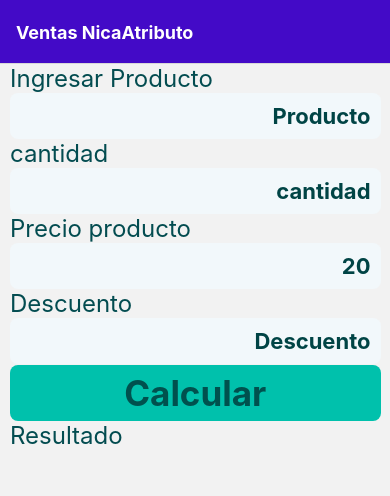
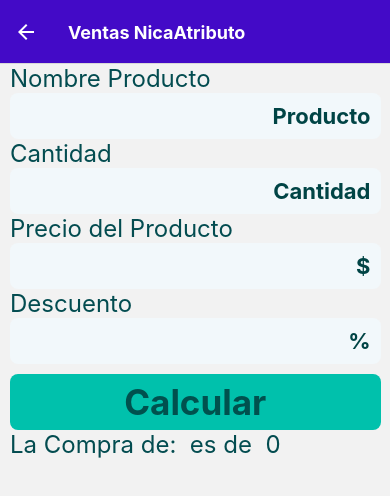
Before and after one commit to Davila99/AppNicaPractica, a React Native app: screen /NicaAtributo in a window 390 px wide. Shown: the top 496 px of the page. Built offline with nearby package versions, Linux system fonts and the light colour scheme.

Commit message:
actualizaciones

```diff
--- /dev/null
+++ b/src/components/FormInputs.tsx
@@ -0,0 +1,43 @@
+import React from 'react'
+import { StyleSheet, Text, View,TextInput } from 'react-native'
+
+interface Props{
+    title: string;
+    placeholder:string;
+    onChangeText:(text:string) => void;
+}
+
+const FormInputs = ({title,placeholder,onChangeText}:Props) => {
+
+    return (
+        <View>
+          <Text style={styles.text}>{title}</Text>
+            <TextInput
+                style={styles.inputs}
+                placeholder={placeholder}
+                onChangeText={text =>onChangeText(text)}
+            />
+        </View>
+    )
+}
+
+export default FormInputs
+
+const styles = StyleSheet.create({
+    inputs: {
+        backgroundColor: '#F2F8FB',
+        borderRadius: 8,
+        padding: 10,
+        textAlign: 'right',
+        fontSize: 22,
+        fontWeight: 'bold',
+        color: '#004445'
+
+    },
+    text: {
+
+        fontSize: 24,
+        color: '#034C50',
+
+    }
+})
--- a/src/navigators/MainStackNavigator.tsx
+++ b/src/navigators/MainStackNavigator.tsx
@@ -11,7 +11,7 @@
 const MainStackNavigator = () => {
     return (
         <NavigationContainer>
-            <Stack.Navigator initialRouteName="NicaAtributo">
+            <Stack.Navigator initialRouteName="Tareas">
                 <Stack.Screen name="Login" component={HomeNica} />
                 <Stack.Screen name="Tareas"component={ListShores}
                  options={{
--- a/src/screens/ListShores.tsx
+++ b/src/screens/ListShores.tsx
@@ -1,57 +1,43 @@
-import React, { useState } from 'react'
-import { StyleSheet, Text, View, Button } from 'react-native'
+import React, { useState,useEffect } from 'react'
+import { StyleSheet, Text, View, Button,TextInput } from 'react-native'
+
+
 
 const ListShores = ({ navigation }) => {
 
+    const [tarea, setTarea] = useState<string>('')
+    const [listTareas, setListTareas] = useState([])
 
-    const [usuarios, setUsuarios] = useState([
-        {
-            "id": 1,
-            "name": "Leanne Graham"
-        },
-        {
-            "id": 2,
-            "name": "Ervin Howell",
-        },
-        {
-            "id": 2,
-            "name": "Ervin Howell",
-        },
-        {
-            "id": 2,
-            "name": "Ervin Howell",
-        },
-        {
-            "id": 2,
-            "name": "Ervin Howell",
-        },
-        {
-            "id": 2,
-            "name": "Ervin Howell",
-        },
-        {
-            "id": 2,
-            "name": "Ervin Howell",
-        },
-        {
-            "id": 2,
-            "name": "Ervin Howell",
-        },
-    ])
+    let	tareas:	string[]=[];
 
-    const eliminarTarea = () => {
-        alert("Eliminar")
-    }
-    const editarTarea = () => {
-        alert("Editar")
+    const crearTarea = () => {
+        listTareas.push(tarea)
     }
 
+    const getUser =() => {
+        alert(listTareas)
+    }
+
+    const eliminarTarea = (id:number) => {
+        listTareas.splice(id,1)
+    }
     return (
         <View style={styles.containerBase}>
+
+      <View style={styles.container}>
+          <TextInput
+          style={styles.inputs}
+          onChangeText={setTarea}
+          />
+          <Button
+          title="Agregar"
+          onPress={crearTarea}
+          />
+      </View>
             {
-                usuarios.map(lista => (
+                listTareas.map(lista => (
                     <View style={styles.container}>
-                        <Text style={styles.text} key={lista.id}>{lista.name}</Text>
+                        <Text style={styles.text}>{lista}</Text>
                         {/* <Button
                             title="Editar"
                             onPress={editarTarea}
@@ -60,11 +46,15 @@
                         <Button
                             color="#bd0404"
                             title="ELiminar"
-                            onPress={eliminarTarea}
+                            onPress={()=>eliminarTarea(tareas.id)}
                         />
                     </View>
                 ))
             }
+            <Button
+            title="Ver Datos"
+            onPress={getUser}
+            />
         </View>
     )
 }
@@ -83,17 +73,24 @@
         borderRadius: 10,
         marginLeft: 10,
         borderWidth: 3,
-        borderColor:'#178581',
+        borderColor:'#fffff',
 
     },
     text: {
         fontSize:24,
-        color: '#05786A'
+        color: '#ffffff'
     },
     containerBase: {
         flex:1,
+        backgroundColor: '#0b3054',
+
+    },
+    inputs: {
         backgroundColor: '#FFFFFF',
-
+        borderRadius: 8,
+        padding: 10,
+        fontSize: 22,
+        color: '#034C50',
     }
 
 })
--- a/src/screens/NicaAtributo.tsx
+++ b/src/screens/NicaAtributo.tsx
@@ -1,5 +1,6 @@
-import React,{useState} from 'react'
-import { StyleSheet, Text, View,TextInput,TouchableOpacity } from 'react-native'
+import React, { useState,useEffect } from 'react'
+import { StyleSheet, Text, View, TextInput, TouchableOpacity } from 'react-native'
+import FormInputs from '../components/FormInputs'
 
 
 
@@ -9,44 +10,49 @@
     const [cantidad, setCantidad] = useState<string>('')
     const [precio, setPrecio] = useState<string>('')
     const [descuento, setDescuento] = useState<string>('')
-    const [resultado, setResultado] = useState<string>('')
+    const [resultado, setResultado] = useState<number>(0)
 
     const calcularVenta = () => {
 
+        let calculo = parseFloat(cantidad) * parseFloat(precio)
+        let caldescueto = calculo *parseFloat(descuento) /100
+        let result = calculo - caldescueto
+        setResultado(result)
+
     }
+
     return (
         <View style={styles.container}>
-            <Text style={styles.text}>Ingresar Producto</Text>
-            <TextInput
-                style={styles.inputs}
-                placeholder={'Producto'}
+           <FormInputs
+           title={"Nombre Producto"}
+           placeholder={"Producto"}
            onChangeText={setProducto}
            />
-              <Text style={styles.text}>cantidad</Text>
-            <TextInput
-                style={styles.inputs}
-                placeholder={'cantidad'}
+           <FormInputs
+           title={"Cantidad"}
+           placeholder={"Cantidad"}
            onChangeText={setCantidad}
            />
-              <Text style={styles.text}>Precio producto</Text>
-            <TextInput
-                style={styles.inputs}
-                placeholder={'20'}
+           <FormInputs
+           title={"Precio del Producto"}
+           placeholder={"$"}
            onChangeText={setPrecio}
            />
-              <Text style={styles.text}>Descuento</Text>
-            <TextInput
-                style={styles.inputs}
-                placeholder={'Descuento'}
+           <FormInputs
+           title={"Descuento"}
+           placeholder={"%"}
            onChangeText={setDescuento}
            />
+
+
             <TouchableOpacity
                 onPress={calcularVenta}
                 style={styles.botonReset}
             >
                 <Text style={styles.textbotonReset}>Calcular</Text>
             </TouchableOpacity>
-            <Text style={styles.text}>Resultado{resultado}</Text>
+            <Text style={styles.text}>La Compra de: {producto} es de  {resultado}</Text>
+
         </View>
     )
 }
@@ -71,7 +77,7 @@
 
     },
     container: {
-    flex:1,
+        flex: 1,
         width: '95%',
         marginLeft: 10
     },
@@ -80,7 +86,7 @@
         borderRadius: 8,
         width: '100%',
         paddingVertical: 7,
-        marginTop: 1
+        marginTop: 10,
     },
     textbotonReset: {
         color: '#00514E',
```
Lines whose indentation alone changed are shown as unchanged.
